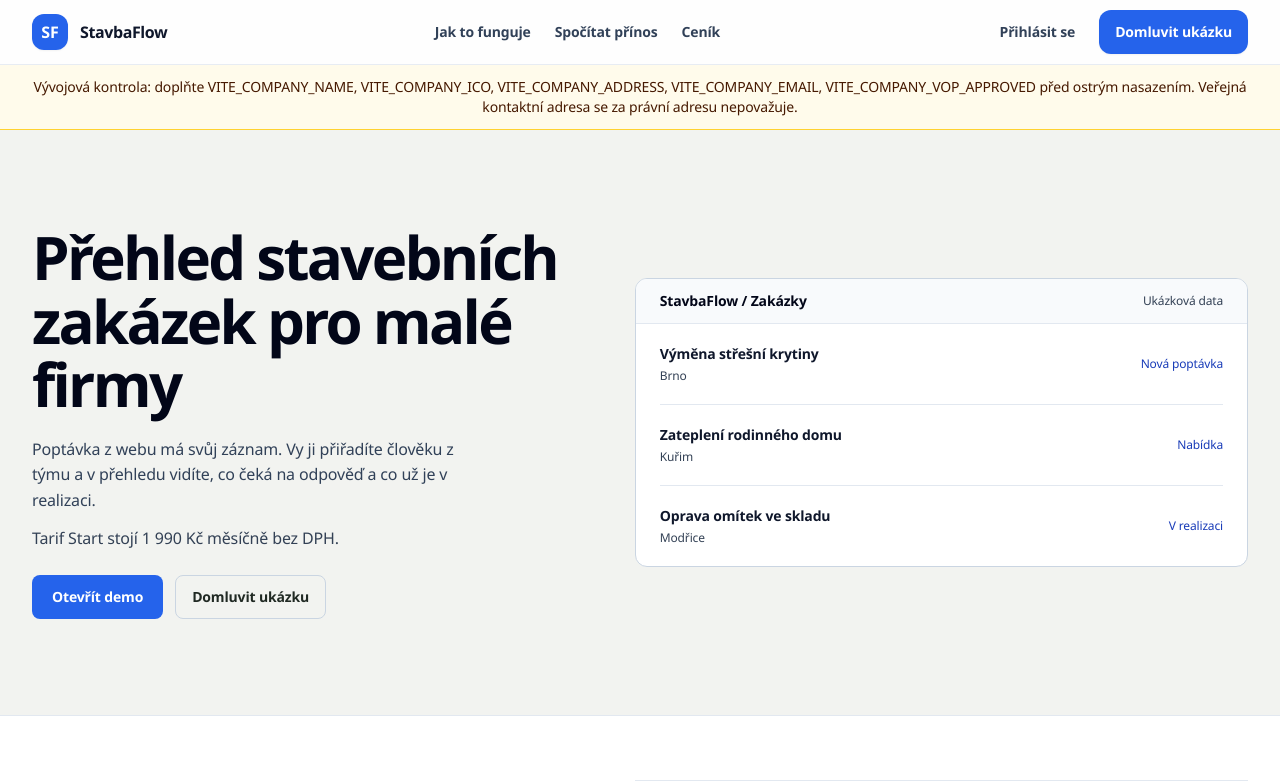
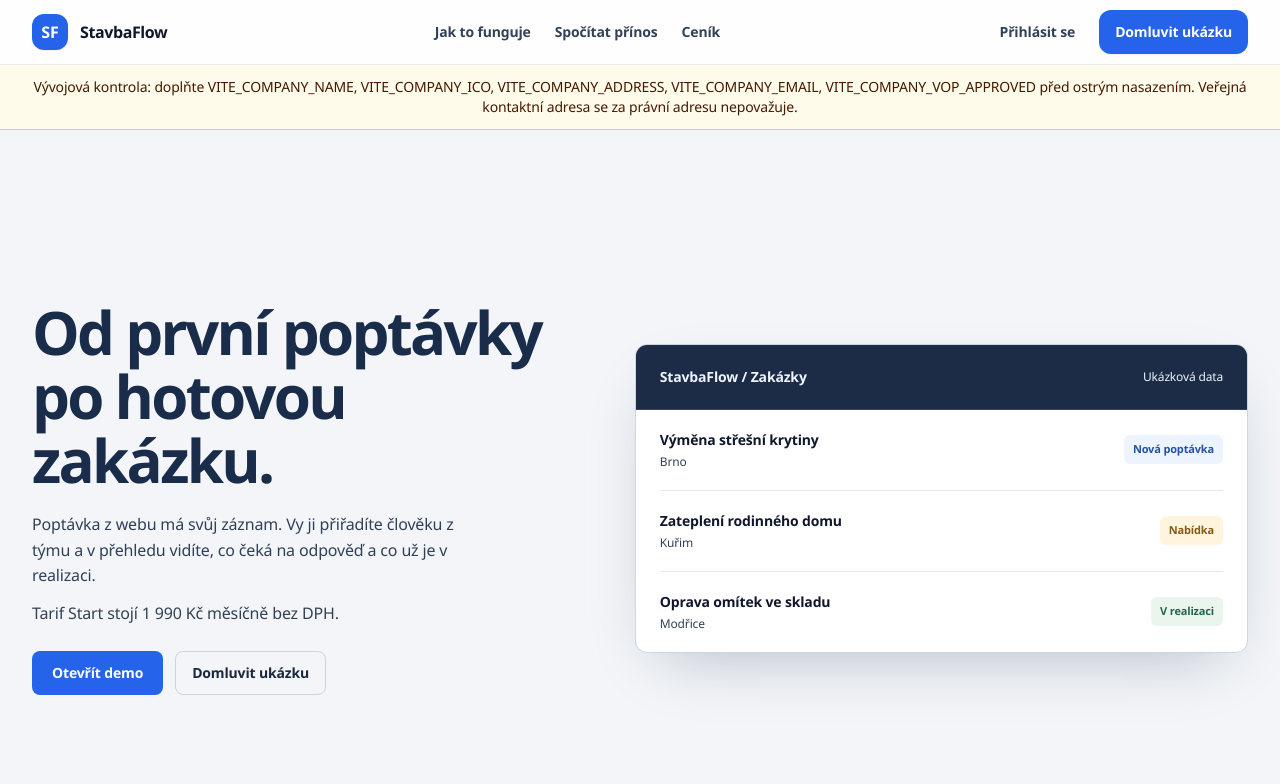
Before and after one commit to svobonek-lab/dashboard, a React (Vite) app: page / in a window 1280 px wide. Shown: the top 784 px of the page. Built offline with nearby package versions, Linux system fonts and the light colour scheme; no server answers.

Commit message:
Unify landing and owner workspace visual language [skip ci]

```diff
--- a/src/app/styles/index.css
+++ b/src/app/styles/index.css
@@ -20,7 +20,7 @@
 @layer base {
   :root {
     /* Design Tokens */
-    --workspace-canvas: #f2f3f0;
+    --workspace-canvas: #f3f5f8;
     --workspace-primary: #2563eb;
     --workspace-primary-soft: rgba(37, 99, 235, 0.09);
     --workspace-success: #256344;
@@ -30,10 +30,10 @@
     --brand-primary-soft: var(--workspace-primary-soft);
     --surface: #ffffff;
     --surface-secondary: var(--workspace-canvas);
-    --surface-tertiary: #ecefeb;
-    --text: #202923;
-    --muted: #5f6b63;
-    --border: #d9ded8;
+    --surface-tertiary: #edf0f5;
+    --text: #19283d;
+    --muted: #617086;
+    --border: #dce2eb;
 
     --radius-app: 12px;
     --shadow-app: 0 1px 2px rgba(32, 41, 35, 0.04);
@@ -742,3 +742,29 @@ input[type="date"]::-webkit-calendar-picker-indicator {
   .od-metric-value { font-size: 19px; overflow-wrap: anywhere; }
   .od-board { grid-template-columns: repeat(5, minmax(190px, 1fr)); overflow-x: auto; padding-bottom: 8px; }
 }
+
+/* Navy framing and meaningful status colours shared by product and workspace. */
+.landing-product-hero { min-height: min(780px, calc(100svh - 64px)); }
+.landing-product-hero h1 { color: #192d4b; }
+.landing-product-preview { box-shadow: 0 24px 64px -28px #172b4d55; border-color: #ccd5e2; }
+.landing-product-preview > div:first-child { background: #1c2c46; border-color: #31435f; padding-block: 22px; }
+.landing-product-preview > div:first-child strong,
+.landing-product-preview > div:first-child span { color: #eef3fc; }
+.landing-preview-status { padding: 6px 9px; border-radius: 6px; font-size: 11px; font-weight: 600; color: #2454a0; background: #edf3ff; }
+.landing-preview-status[data-status="Nabídka"] { color: #865b18; background: #fff5df; }
+.landing-preview-status[data-status="V realizaci"] { color: #23664c; background: #eaf5ee; }
+.owner-workspace .workspace-page-header { padding-bottom: 20px; border-bottom: 1px solid var(--border); }
+.owner-workspace .workspace-metric { min-height: 132px; padding: 20px; }
+.owner-workspace .workspace-metric strong { font-size: 32px; margin-block: 5px; font-variant-numeric: tabular-nums; }
+.owner-workspace .workspace-metric strong.workspace-metric-money { font-size: clamp(20px, 2vw, 28px); }
+.owner-workspace .workspace-toolbar { padding-block: 22px; }
+.owner-workspace .workspace-list-row { min-height: 82px; }
+.owner-workspace .workspace-row-status[data-status="New"] { color: #2454a0; background: #edf3ff; }
+.owner-workspace .workspace-row-status[data-status="Quote"] { color: #865b18; background: #fff5df; }
+.owner-workspace .workspace-row-status[data-status="In Progress"],
+.owner-workspace .workspace-row-status[data-status="Completed"] { color: #23664c; background: #eaf5ee; }
+@media (max-width: 639px) {
+  .landing-product-hero { min-height: auto; }
+  .owner-workspace .workspace-metric { min-height: 110px; padding: 14px; }
+  .owner-workspace .workspace-metric strong { font-size: 26px; }
+}
--- a/src/pages/public/landing/ui/LandingPage.tsx
+++ b/src/pages/public/landing/ui/LandingPage.tsx
@@ -138,7 +138,7 @@ export const LandingPage: React.FC = () => {
   };
 
   return (
-    <div className="public-landing workspace-shell min-h-screen bg-[#F2F3F0] text-slate-900 font-sans selection:bg-blue-100">
+    <div className="public-landing workspace-shell min-h-screen bg-[#f3f5f8] text-slate-900 font-sans selection:bg-blue-100">
 
       {/* 1. Header Navigation */}
       <header className="sticky top-0 z-40 bg-white/90 backdrop-blur-md border-b border-slate-200/80">
@@ -186,9 +186,9 @@ export const LandingPage: React.FC = () => {
       )}
 
 
-      <section className="mx-auto grid max-w-7xl items-center gap-9 px-4 py-12 sm:px-6 sm:py-16 lg:grid-cols-[0.95fr_1.05fr] lg:gap-12 lg:px-8 lg:py-24">
+      <section className="landing-product-hero mx-auto grid max-w-7xl items-center gap-9 px-4 py-12 sm:px-6 sm:py-16 lg:grid-cols-[0.95fr_1.05fr] lg:gap-12 lg:px-8 lg:py-24">
         <div className="min-w-0">
-          <h1 className="max-w-xl text-[2.2rem] font-semibold leading-[1.06] tracking-[-0.045em] text-slate-950 sm:text-5xl xl:text-6xl">Přehled stavebních zakázek pro malé firmy</h1>
+          <h1 className="max-w-xl text-[2.2rem] font-semibold leading-[1.06] tracking-[-0.045em] text-slate-950 sm:text-5xl xl:text-6xl">Od první poptávky po hotovou zakázku.</h1>
           <p className="mt-5 max-w-md text-slate-700">Poptávka z webu má svůj záznam. Vy ji přiřadíte člověku z týmu a v přehledu vidíte, co čeká na odpověď a co už je v realizaci.</p>
           <p className="mt-3 font-medium text-slate-600">Tarif Start stojí 1 990 Kč měsíčně bez&nbsp;DPH.</p>
           <div className="mt-6 flex flex-wrap items-center gap-3">
@@ -197,7 +197,7 @@ export const LandingPage: React.FC = () => {
           </div>
         </div>
 
-        <figure aria-label="Ukázka přehledu zakázek" className="min-w-0 overflow-hidden rounded-xl border border-slate-300 bg-white">
+        <figure aria-label="Ukázka přehledu zakázek" className="landing-product-preview min-w-0 overflow-hidden rounded-xl border border-slate-300 bg-white">
           <div className="flex flex-wrap items-center justify-between gap-2 border-b border-slate-200 bg-slate-50 px-4 py-3 sm:px-6">
             <strong className="text-sm font-semibold text-slate-950">StavbaFlow / Zakázky</strong>
             <span className="text-xs text-slate-600">Ukázková data</span>
@@ -210,7 +210,7 @@ export const LandingPage: React.FC = () => {
             ].map(([title, place, status]) => (
               <li key={title} className="grid grid-cols-[minmax(0,1fr)_auto] items-center gap-3 py-4 sm:py-5">
                 <span><strong className="block text-sm font-semibold text-slate-900">{title}</strong><small className="mt-1 block text-xs text-slate-600">{place}</small></span>
-                <span className="text-xs font-medium text-blue-800">{status}</span>
+                <span className="landing-preview-status" data-status={status}>{status}</span>
               </li>
             ))}
           </ul>
--- a/src/widgets/owner-dashboard/ui/OwnerDashboard.tsx
+++ b/src/widgets/owner-dashboard/ui/OwnerDashboard.tsx
@@ -40,7 +40,7 @@ export const OwnerDashboard: React.FC<OwnerDashboardProps> = ({ leads, onSelectL
   }, [attentionItems, attentionOnly, leads, searchQuery]);
 
   return (
-    <div className="workspace-page">
+    <div className="workspace-page owner-workspace">
       <header className="workspace-page-header">
         <div>
           <p className="workspace-kicker">{currentOrg?.name || 'StavbaFlow'}</p>
@@ -75,7 +75,7 @@ export const OwnerDashboard: React.FC<OwnerDashboardProps> = ({ leads, onSelectL
           {visibleLeads.map((lead) => (
             <button key={lead.id} type="button" onClick={() => onSelectLead(lead)} className="workspace-list-row group">
               <span className="min-w-0"><strong className="block break-words text-sm font-semibold text-slate-950">{lead.title || 'Zakázka bez názvu'}</strong><small className="mt-1 block truncate text-xs text-slate-500">{lead.customerName || 'Zákazník neuveden'}{lead.city ? ` · ${lead.city}` : ''}</small></span>
-              <span className="workspace-row-status w-fit rounded-md bg-slate-100 px-2 py-1 text-xs font-medium text-slate-700">{statusLabel[lead.status]}</span>
+              <span data-status={lead.status} className="workspace-row-status w-fit rounded-md bg-slate-100 px-2 py-1 text-xs font-medium text-slate-700">{statusLabel[lead.status]}</span>
               <span className="text-right text-sm font-semibold text-slate-800">{lead.price ? currency.format(lead.price) : 'Cena neuvedena'}</span>
               <ArrowRight className="h-4 w-4 text-slate-300 transition group-hover:translate-x-0.5 group-hover:text-blue-600" />
             </button>
```
Also changed, not shown: 1 other file (tests, documents, lock files or other folders).
